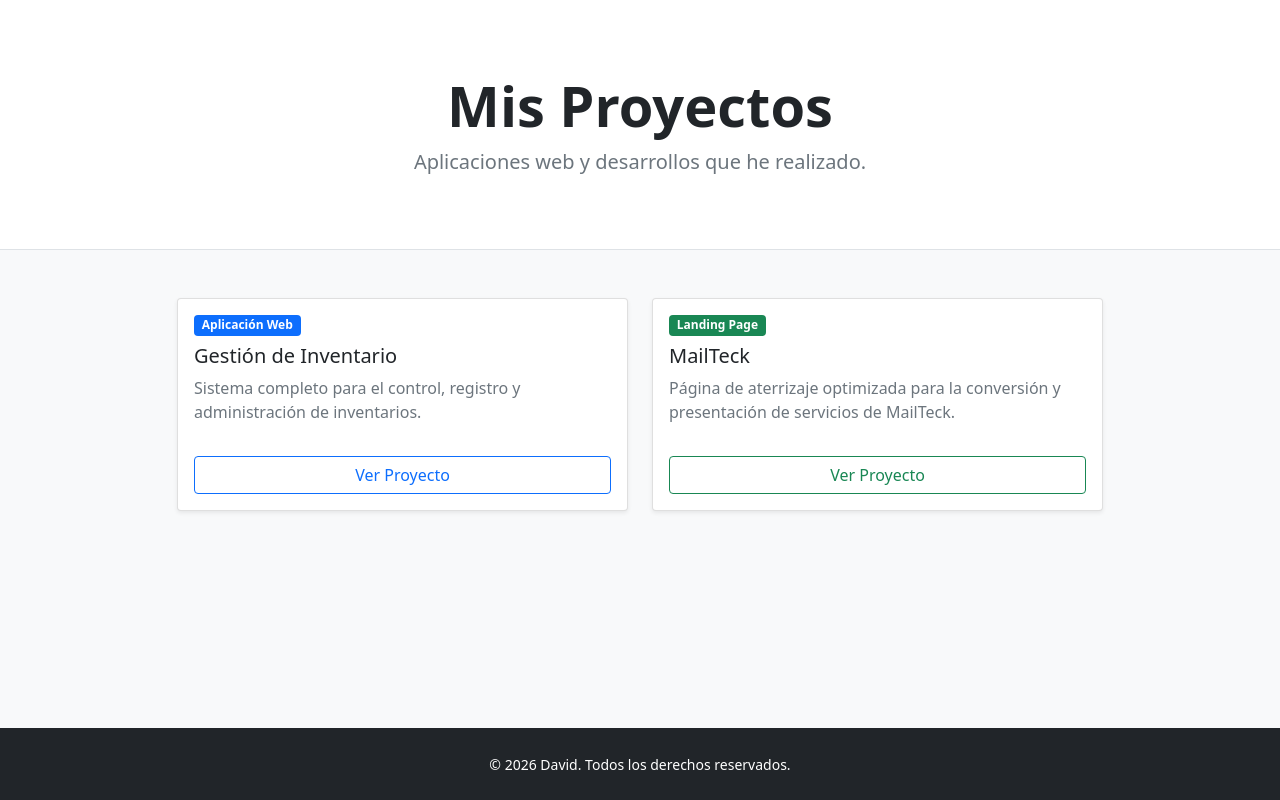
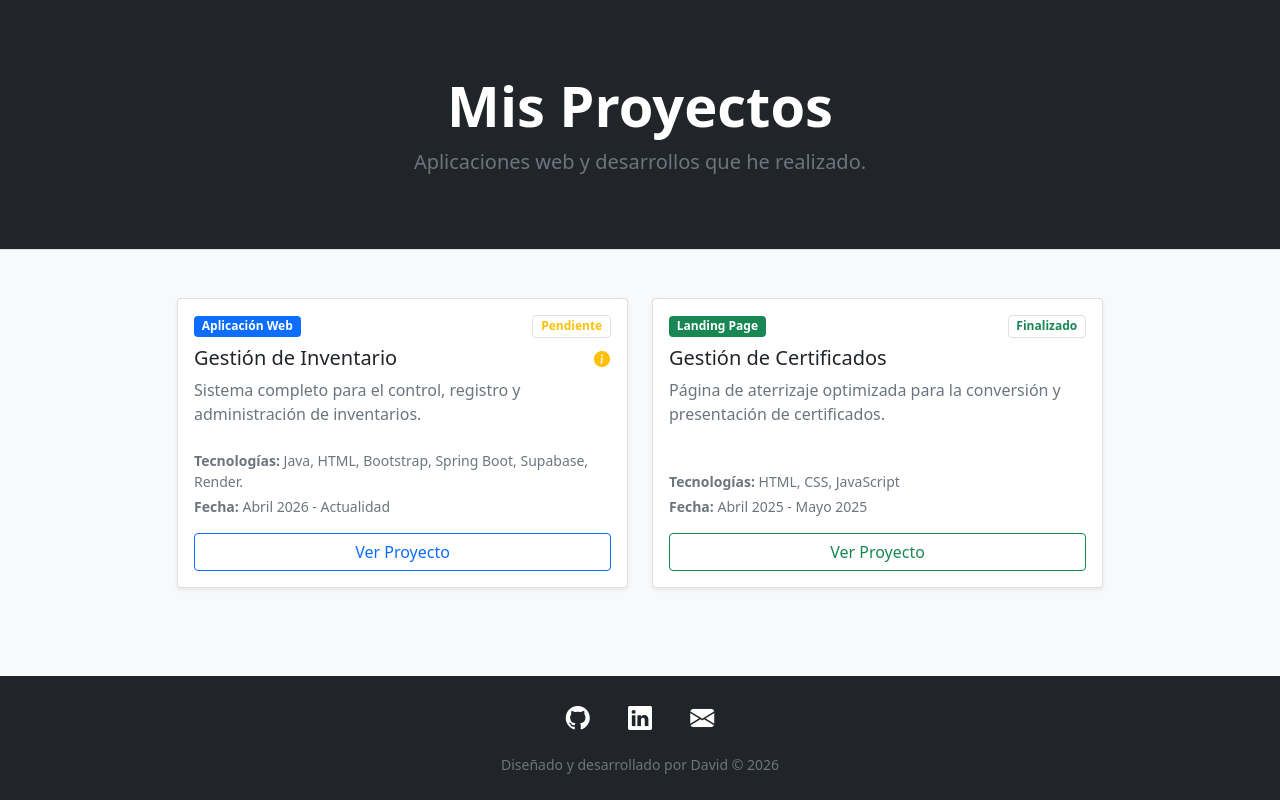
Before and after one commit to DAPAG0/Portfolio, a plain HTML site: page index.html in a window 1280 px wide. Drawn offline with nearby package versions, Linux system fonts and the light colour scheme.

Commit message:
cards ajustadas, enlaces a paginas

```diff
--- a/index.html
+++ b/index.html
@@ -5,26 +5,61 @@
     <meta name="viewport" content="width=device-width, initial-scale=1.0">
     <title>Portfolio - David</title>
     <link rel="stylesheet" href="css/bootstrap.min.css">
+    <link rel="stylesheet" href="https://cdn.jsdelivr.net/npm/bootstrap-icons@1.11.3/font/bootstrap-icons.min.css">
 </head>
 <body class="bg-light d-flex flex-column min-vh-100">
 
-    <header class="bg-white py-5 border-bottom">
+    <header class="bg-dark py-5 border-bottom">
         <div class="container text-center my-4">
-            <h1 class="display-4 fw-bold text-dark">Mis Proyectos</h1>
-            <p class="lead text-muted">Aplicaciones web y desarrollos que he realizado.</p>
+            <h1 class="display-4 fw-bold text-white">Mis Proyectos</h1>
+            <p class="lead text-muted text-white">Aplicaciones web y desarrollos que he realizado.</p>
         </div>
     </header>
 
-    <main class="container py-5">
+<main class="container py-5">
         <div class="row g-4 justify-content-center">
 
-            <div class="col-md-6 col-lg-5">
+<div class="col-md-6 col-lg-5">
                 <div class="card h-100 shadow-sm">
                     <div class="card-body d-flex flex-column">
-                        <span class="badge bg-primary align-self-start mb-2">Aplicación Web</span>
-                        <h3 class="card-title h5">Gestión de Inventario</h3>
+                        <div class="d-flex justify-content-between align-items-center mb-2">
+                            <span class="badge bg-primary">Aplicación Web</span>
+                            <span class="badge bg-warning-subtle text-warning border border-warning-subtle">Pendiente</span>
+                        </div>
+
+                        <div class="d-flex justify-content-between align-items-start">
+                            <h3 class="card-title h5">Gestión de Inventario</h3>
+                            <button class="btn btn-link p-0" type="button" data-bs-toggle="modal" data-bs-target="#modalRender">
+                                <i class="bi bi-info-circle-fill text-warning"></i>
+                            </button>
+                        </div>
+
                         <p class="card-text text-muted flex-grow-1">Sistema completo para el control, registro y administración de inventarios.</p>
+
+                        <div class="mt-2">
+                            <small class="text-muted d-block mb-1"><strong>Tecnologías:</strong> Java, HTML, Bootstrap, Spring Boot, Supabase, Render.</small>
+                            <small class="text-muted d-block"><strong>Fecha:</strong> Abril 2026 - Actualidad</small>
+                        </div>
+
                         <a href="https://inventario-fuae.onrender.com/login" target="_blank" class="btn btn-outline-primary w-100 mt-3">Ver Proyecto</a>
+                    </div>
+                </div>
+            </div>
+
+            <div class="modal fade" id="modalRender" tabindex="-1" aria-labelledby="modalRenderLabel" aria-hidden="true">
+                <div class="modal-dialog modal-dialog-centered">
+                    <div class="modal-content">
+                        <div class="modal-header">
+                            <h5 class="modal-title h6" id="modalRenderLabel">Nota</h5>
+                        </div>
+                        <div class="modal-body">
+                            <p class="text-muted mb-0">
+                                Al estar alojado en Render, la aplicación puede tardar un momento en iniciar la primera vez.
+                            </p>
+                        </div>
+                        <div class="modal-footer py-2">
+                            <button type="button" class="btn btn-secondary btn-sm" data-bs-dismiss="modal">Cerrar</button>
+                        </div>
                     </div>
                 </div>
             </div>
@@ -32,9 +67,18 @@
             <div class="col-md-6 col-lg-5">
                 <div class="card h-100 shadow-sm">
                     <div class="card-body d-flex flex-column">
-                        <span class="badge bg-success align-self-start mb-2">Landing Page</span>
-                        <h3 class="card-title h5">MailTeck</h3>
-                        <p class="card-text text-muted flex-grow-1">Página de aterrizaje optimizada para la conversión y presentación de servicios de MailTeck.</p>
+                        <div class="d-flex justify-content-between align-items-center mb-2">
+                            <span class="badge bg-success">Landing Page</span>
+                            <span class="badge bg-success-subtle text-success border border-success-subtle">Finalizado</span>
+                        </div>
+                        <h3 class="card-title h5">Gestión de Certificados</h3>
+                        <p class="card-text text-muted flex-grow-1">Página de aterrizaje optimizada para la conversión y presentación de certificados.</p>
+
+                        <div class="mt-2">
+                            <small class="text-muted d-block mb-1"><strong>Tecnologías:</strong> HTML, CSS, JavaScript</small>
+                            <small class="text-muted d-block"><strong>Fecha:</strong> Abril 2025 - Mayo 2025</small>
+                        </div>
+
                         <a href="https://mailteck.onrender.com/" target="_blank" class="btn btn-outline-success w-100 mt-3">Ver Proyecto</a>
                     </div>
                 </div>
@@ -45,7 +89,18 @@
 
     <footer class="bg-dark text-white text-center py-4 mt-auto">
         <div class="container">
-            <small>&copy; 2026 David. Todos los derechos reservados.</small>
+            <div class="mb-3">
+                <a href="https://github.com/DAPAG0" target="_blank" class="text-white mx-3 fs-4 text-decoration-none" rel="noopener noreferrer">
+                    <i class="bi bi-github"></i>
+                </a>
+                <a href="https://linkedin.com/in/parradogomezdavid" target="_blank" class="text-white mx-3 fs-4 text-decoration-none" rel="noopener noreferrer">
+                    <i class="bi bi-linkedin"></i>
+                </a>
+                <a href="mailto:parradogomezdavid@gmail.com" class="text-white mx-3 fs-4 text-decoration-none">
+                    <i class="bi bi-envelope-fill"></i>
+                </a>
+            </div>
+            <small class="text-muted">Diseñado y desarrollado por David &copy; 2026</small>
         </div>
     </footer>
 
```
